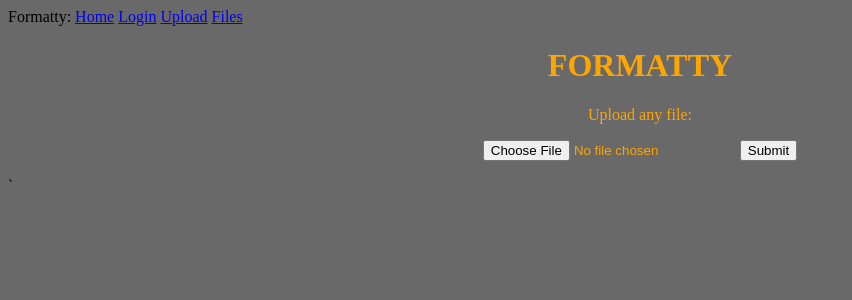
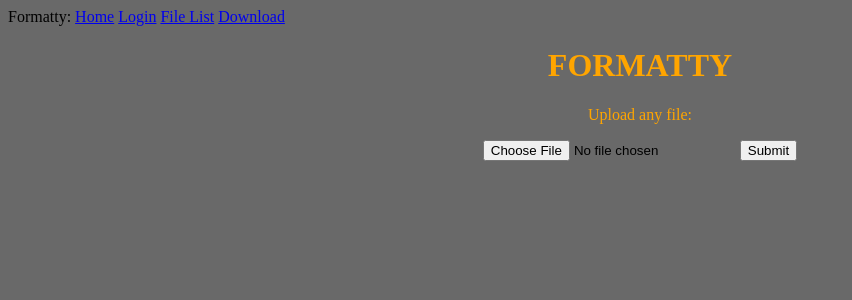
Before and after one commit to ferahy/Formatty---File-Converter-, a Flask app: page / in a window 1280 px wide. Shown: the top 300 px of the page, without its empty margins (0-852 px from the left). Run offline with Flask 2, Linux system fonts and the light colour scheme; parts of the project's set-up code (start-up, migrations or seed data) failed here and were passed over.

Commit message:
Update home.html

```diff
--- a/templates/home.html
+++ b/templates/home.html
@@ -3,8 +3,8 @@
 
    <div> Formatty: <a href="/">Home</a>
     <a href="/login">Login</a>
-    <a href="/upload">Upload</a>
-    <a href="/files">Files</a>
+    <a href="/file_list">File List</a>
+    <a href="/download">Download</a>
 
   </body>
 </html>
@@ -25,11 +25,11 @@
 <p style="color:orange; text-align:center">
     Upload any file:
 
-  <form style="text-align:center"action="/action_page.php">
-    <input style="color:orange" type="file" id="myfile" name="filename">
-    <input type = "submit" value="Submit">
+  <form style="text-align:center"action="/upload" method="POST" enctype="multipart/form-data">
+    <input type="file" name="inputFile" />
+    <input type="submit" />
   </form>
 </p>
 
 </body>
-</html`>`
+</html>
```
